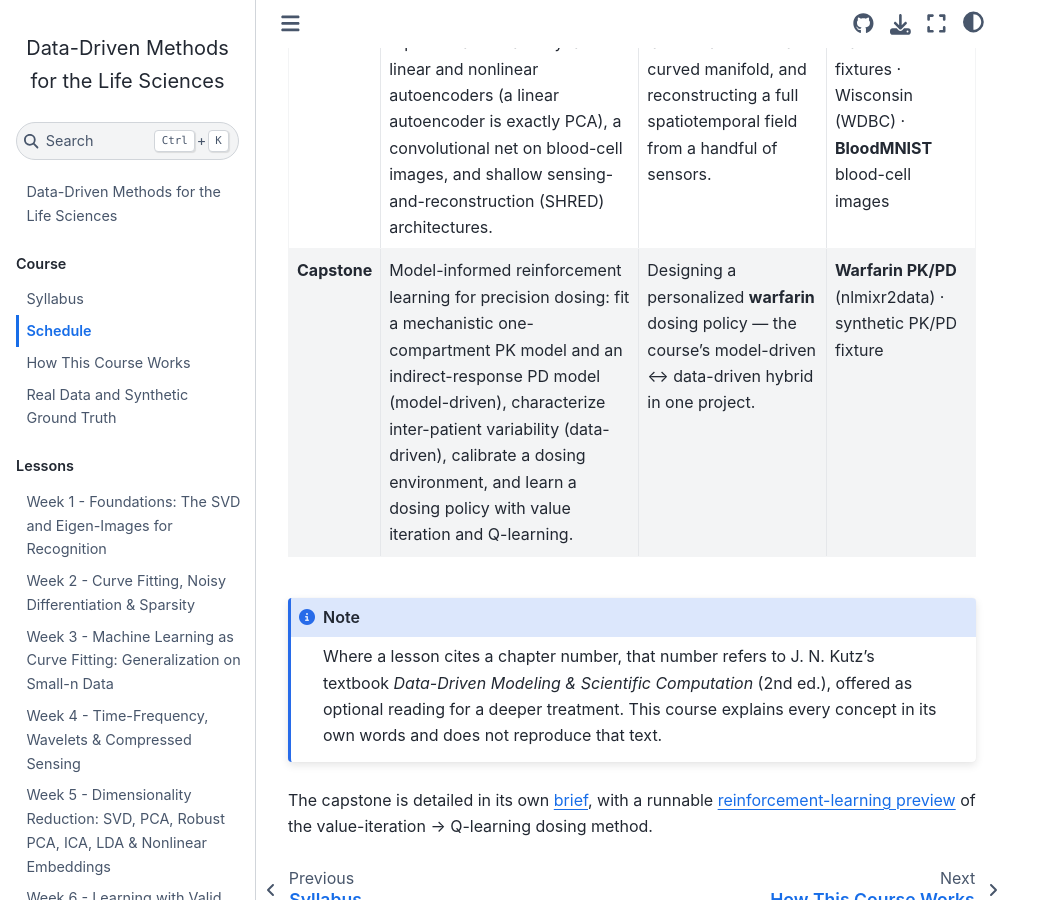
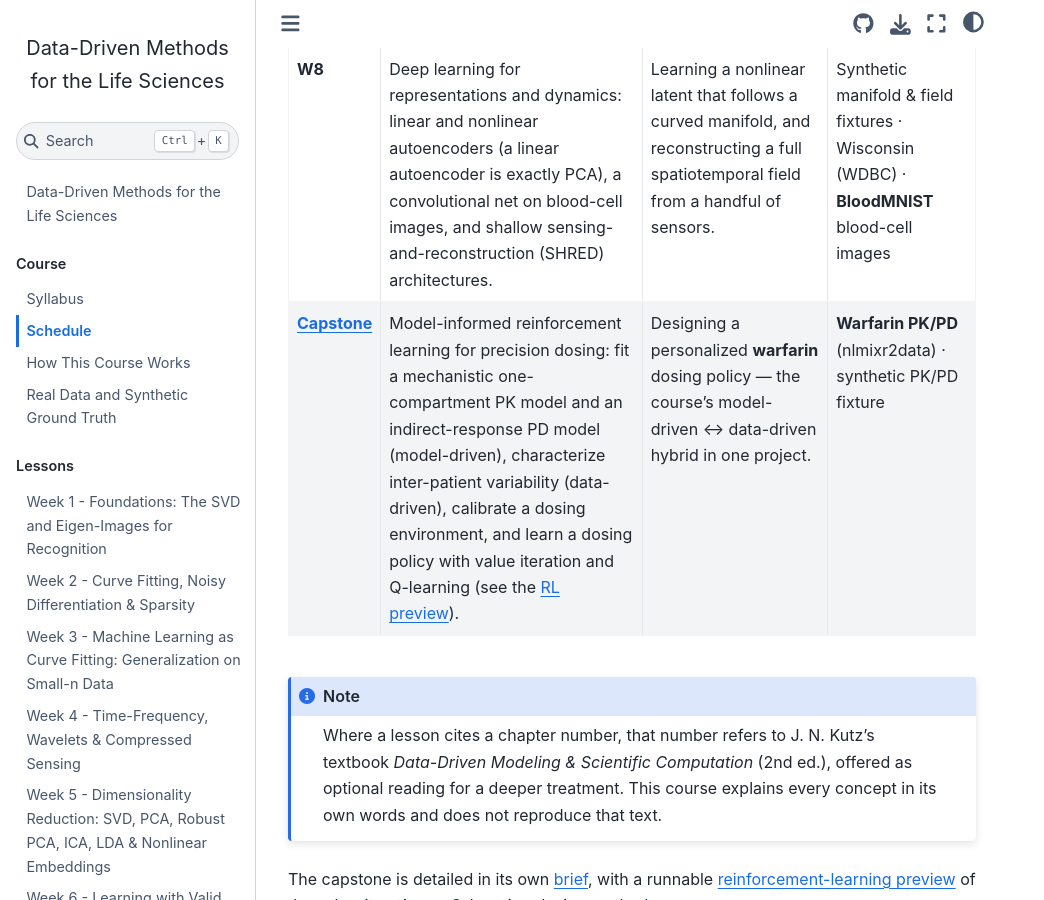
Before and after one commit to symbiont-ai/ddm4bio, a Jupyter Book: the page built from book/schedule.md, in a window 1280 px wide and 900 px high, scrolled down 1695 px. Shown: the whole window, without its empty margins (0-1044 px from the left). Built offline with Jupyter Book 1.0.4 settings and Sphinx 7.4.7 and the Sphinx Book theme 1.1.4, drawn with Linux system fonts in a browser that asks for light colours.

Commit message:
schedule: link the Capstone row to the brief and RL preview
Link the Capstone label to the capstone brief and the value-iteration/Q-learning
mention to the runnable RL preview, so both are reachable from the table row.

Co-Authored-By: Claude Opus 4.8 <noreply@anthropic.com>

````diff
--- a/book/schedule.md
+++ b/book/schedule.md
@@ -18,7 +18,7 @@ dataset with a **synthetic ground-truth fixture** — see
 | **W6** | Learning from data — unsupervised and supervised: clustering, classifiers, and correction for multiple testing / false-discovery rate. | Discovering cell types and disease subtypes, and building diagnostic classifiers. | **10x PBMC3k** single-cell · **Wisconsin (WDBC)** |
 | **W7** | Dynamics from data: dynamic mode decomposition (DMD), SINDy, and Kalman-filter data assimilation. | Modeling epidemic and physiological dynamics, and filtering noisy vital-sign streams. | **JHU COVID-19** case series · **MIT-BIH ECG** · synthetic dynamical systems |
 | **W8** | Deep learning for representations and dynamics: linear and nonlinear autoencoders (a linear autoencoder is exactly PCA), a convolutional net on blood-cell images, and shallow sensing-and-reconstruction (SHRED) architectures. | Learning a nonlinear latent that follows a curved manifold, and reconstructing a full spatiotemporal field from a handful of sensors. | Synthetic manifold & field fixtures · Wisconsin (WDBC) · **BloodMNIST** blood-cell images |
-| **Capstone** | Model-informed reinforcement learning for precision dosing: fit a mechanistic one-compartment PK model and an indirect-response PD model (model-driven), characterize inter-patient variability (data-driven), calibrate a dosing environment, and learn a dosing policy with value iteration and Q-learning. | Designing a personalized **warfarin** dosing policy — the course's model-driven ↔ data-driven hybrid in one project. | **Warfarin PK/PD** (nlmixr2data) · synthetic PK/PD fixture |
+| [**Capstone**](capstone.md) | Model-informed reinforcement learning for precision dosing: fit a mechanistic one-compartment PK model and an indirect-response PD model (model-driven), characterize inter-patient variability (data-driven), calibrate a dosing environment, and learn a dosing policy with value iteration and Q-learning (see the [RL preview](capstone_rl_preview.ipynb)). | Designing a personalized **warfarin** dosing policy — the course's model-driven ↔ data-driven hybrid in one project. | **Warfarin PK/PD** (nlmixr2data) · synthetic PK/PD fixture |
 
 ```{note}
 Where a lesson cites a chapter number, that number refers to J. N. Kutz's textbook
````
